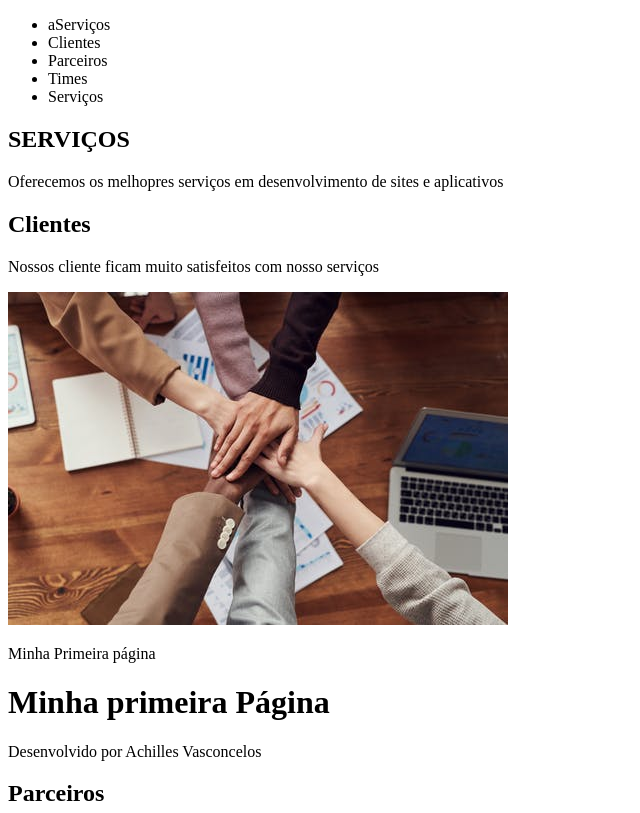
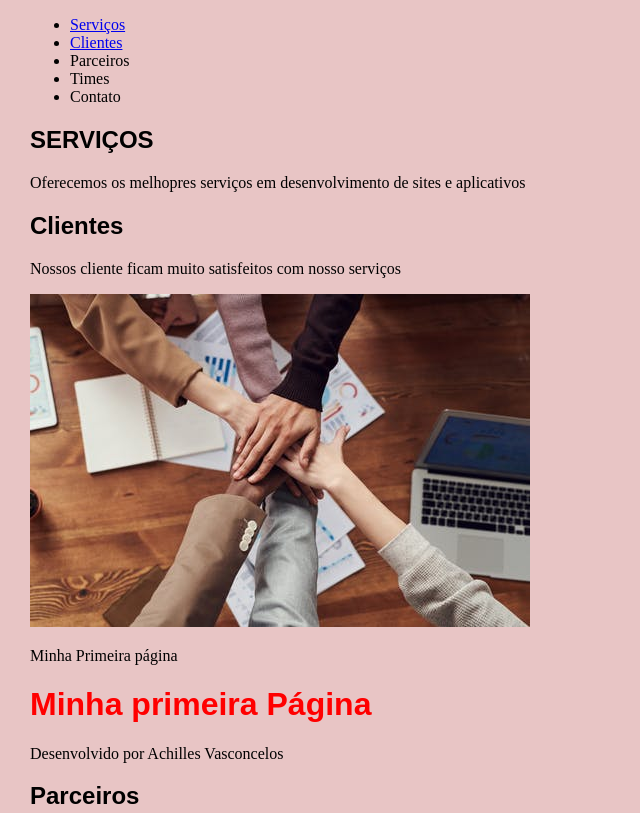
Before and after one commit to gasperpb/Aula_HTML5_CSS3, a plain HTML site: page index.html in a window 1280 px wide. Shown: the top 813 px of the page, without its empty margins (0-640 px from the left). Drawn offline with Linux system fonts and the light colour scheme.

Commit message:
Criete folder css

```diff
--- /dev/null
+++ b/css/style.css
@@ -0,0 +1,12 @@
+body{
+    background:#E8c5c5;
+    margin-left: 30px;
+    margin-right: 200px;
+}
+h1 {
+    color: red;
+    font-family: fantasy;
+}
+h2 {
+    font-family: fantasy;
+}
--- a/index.html
+++ b/index.html
@@ -3,15 +3,16 @@
 <head>
     <meta charset="UTF-8">
     <meta name="viewport" content="width=device-width, initial-scale=1.0">
+    <link rel="stylesheet" type="text/css" href="css/style.css">
     <title>Minha Página</title>
 </head>
 <body>
     <nav><ul>
-        <li>aServiços</li>
-        <li>Clientes</li>
-        <li>Parceiros</li>
+        <li> <a href="#servicos"> Serviços</a></li>
+        <li> <a href="#cliente" > Clientes </a> </li>
+        <li> Parceiros</li>
         <li>Times</li>
-        <li>Serviços</li>
+        <li>Contato</li>
 
     </ul></nav>
     <section id="servicos">
@@ -35,5 +36,10 @@
        </p>
        <img src="img/parceiros.jpeg" alt="">
     </section>
+    <section id="contatos">
+        <h2>contatos</h2>
+        <a href=""></a>
+
+    </section>
 </body>
 </html>
```
Also changed, not shown: index2.html (+12 -0 lines).
